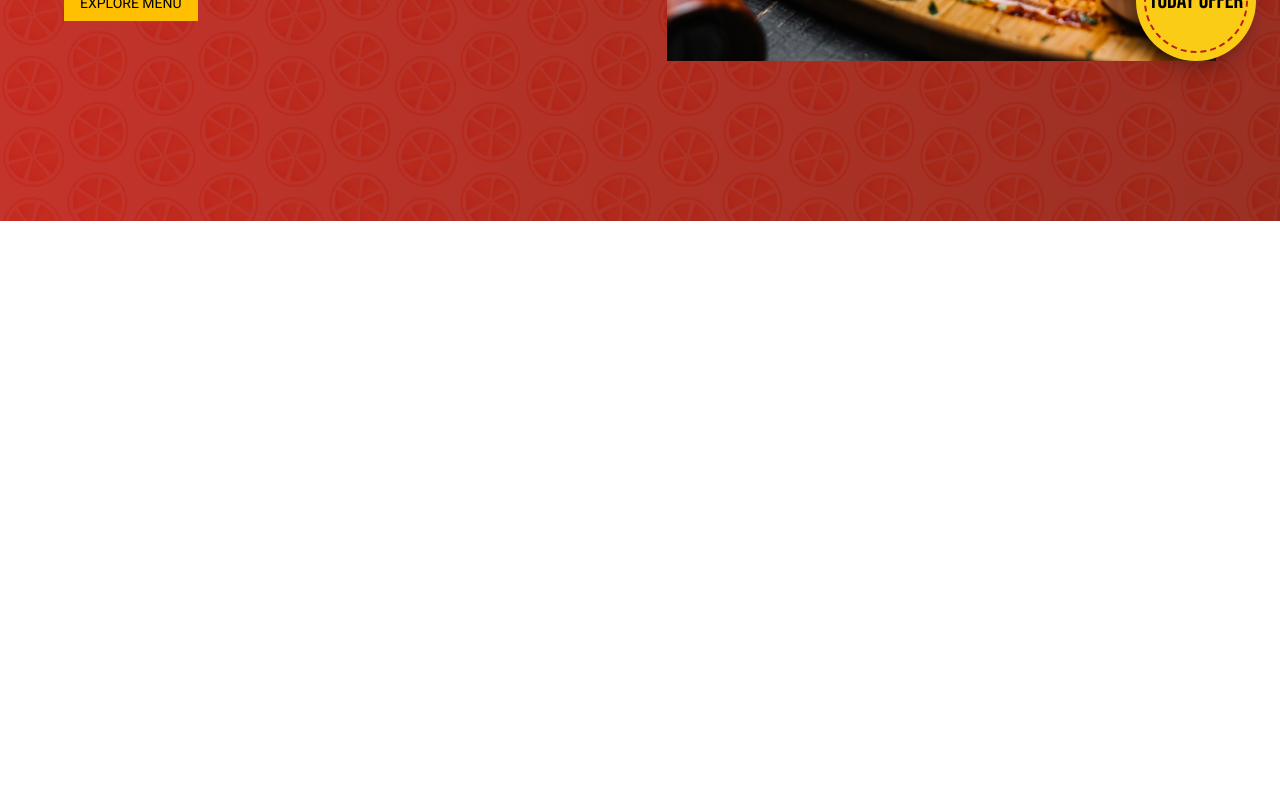
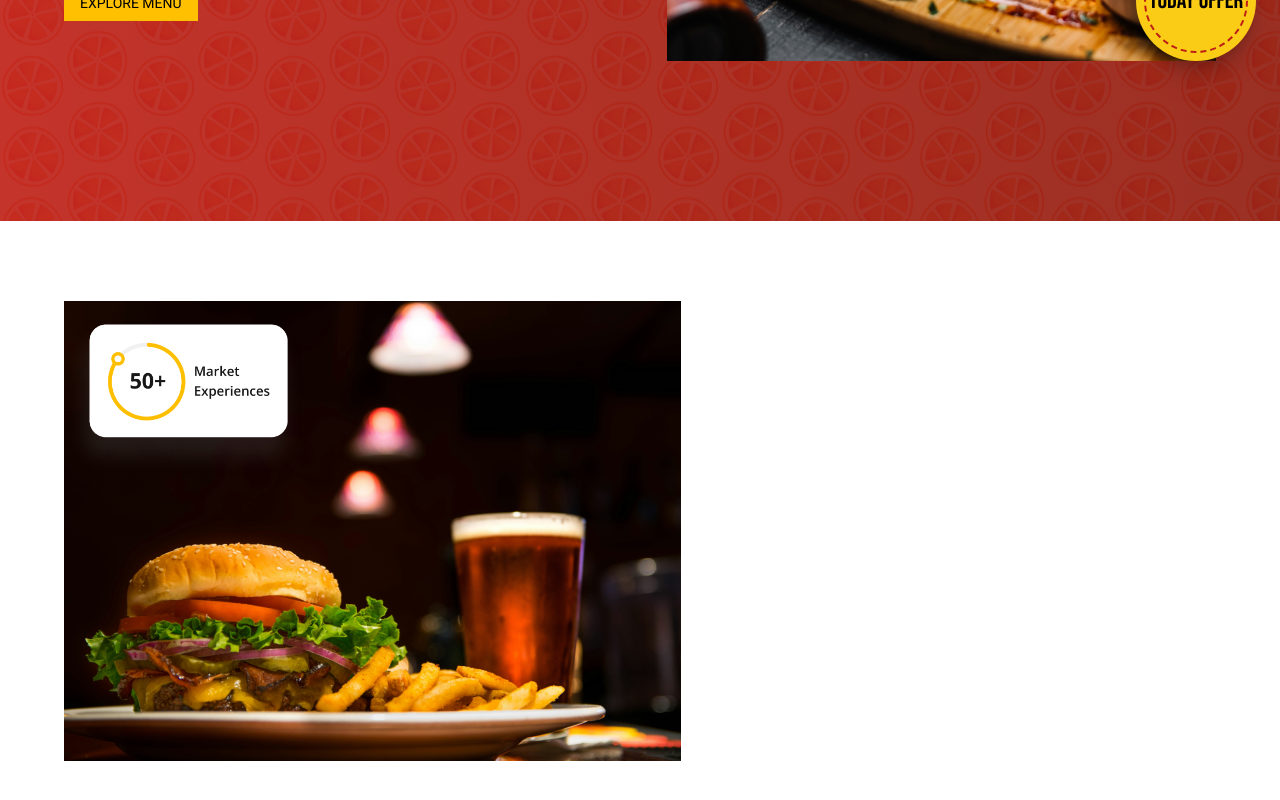
Before and after one commit to rasel-gannicus/Softnio-Restaurant-Landing-Page-with-NextJs-Typescript, a Next.js app: page / in a window 1280 px wide. Shown: the part 608-1408 px from the top of the page. Built offline with nearby package versions, Linux system fonts and the light colour scheme.

Commit message:
making about section left side done

```diff
--- a/src/app/page.tsx
+++ b/src/app/page.tsx
@@ -1,9 +1,11 @@
+import About from "@/components/Home Page/About/About";
 import Banner from "../components/Home Page/Banner/Banner";
 
 export default function Home() {
   return (
     <div className="max-w-[1920px] min-h-[200vh] mx-auto dark:bg-black">
       <Banner />
+      <About />
     </div>
   );
 }
--- /dev/null
+++ b/src/components/Home Page/About/About.tsx
@@ -0,0 +1,30 @@
+import Image from "next/image";
+import aboutImg from "@/assets/img/about img 1.1 .png";
+import marketExperienceImg from "@/assets/img/About section Market Place.png";
+
+const About = () => {
+  return (
+    <div className="my-20 max-w-[1320px] w-[90%] mx-auto ">
+      {/* --- About Left Side --- */}
+      <div className="">
+        <div className="w-[617px] h-[460px] relative ">
+          <Image
+            src={aboutImg}
+            alt="about-img"
+            className="w-[100%] h-[100%] "
+          />
+          <Image
+            src={marketExperienceImg}
+            alt="market-experience-img"
+            className="absolute top-5 left-0 w-[241px]  "
+          />
+        </div>
+      </div>
+
+      {/* --- About Right Side --- */}
+      <div className=""></div>
+    </div>
+  );
+};
+
+export default About;
```
Also changed, not shown: src/assets/img/About section Market Place.png (added), src/assets/img/about img 1.1 .png (added).
